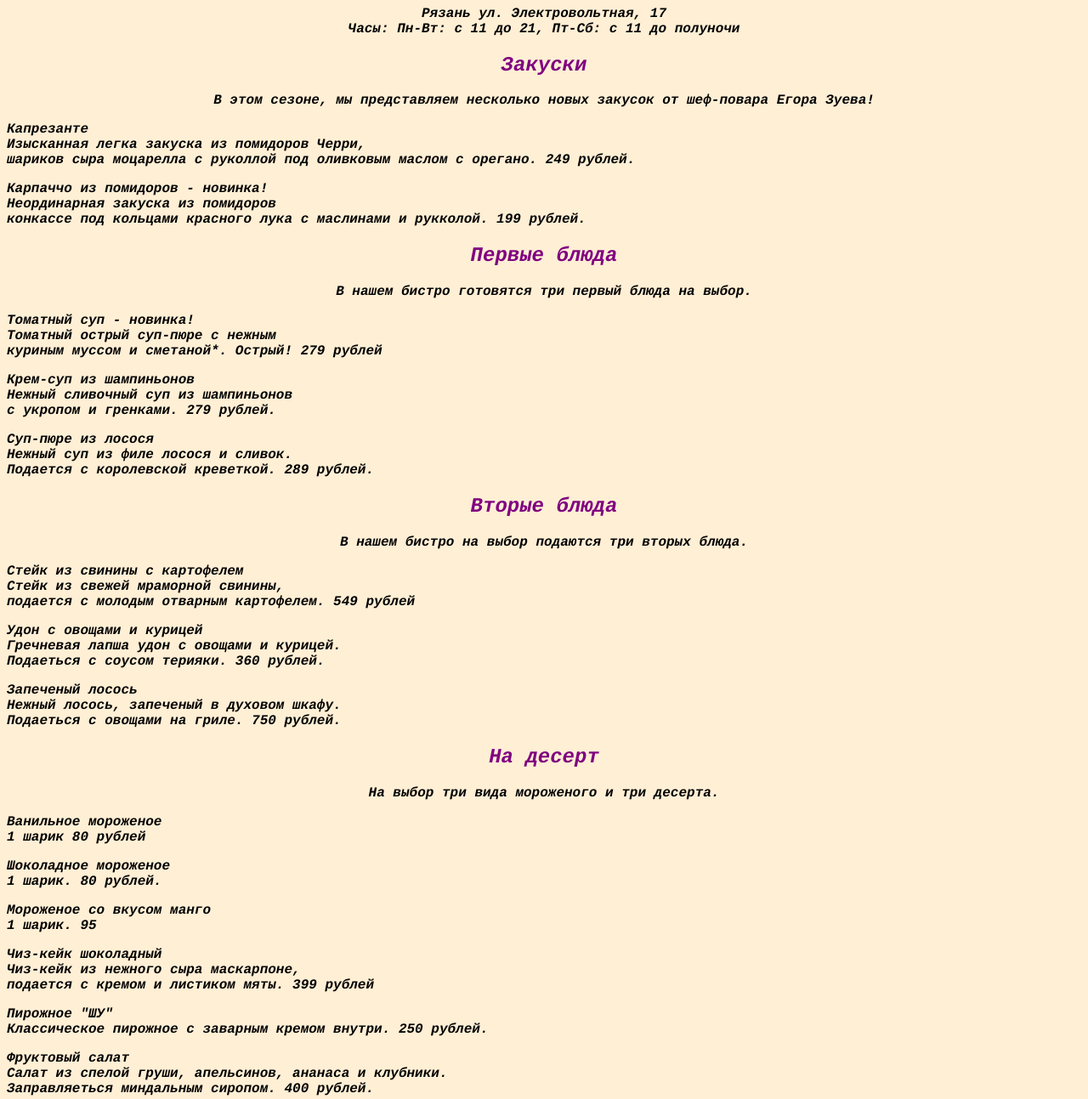
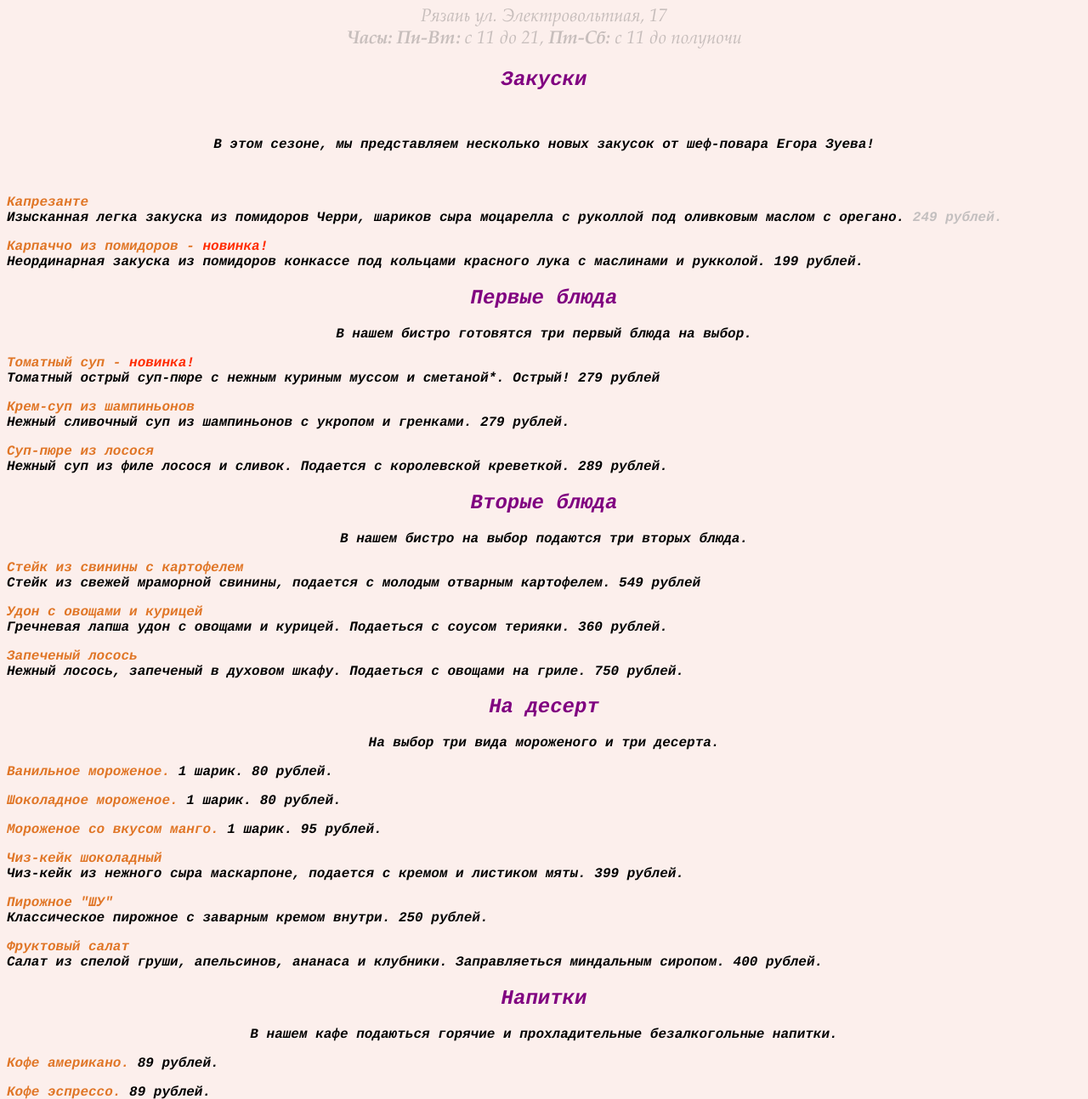
Before and after one commit to OldinPadavan/MDK_04.02, a plain HTML site: page Лабораторная работа №6/Лабораторная работа №6.html in a window 1280 px wide. Shown: the part 76-1369 px from the top of the page at 85% size. Drawn offline with Linux system fonts and the light colour scheme.

Commit message:
add new css features

```diff
--- a/Лабораторная работа №6/style.css
+++ b/Лабораторная работа №6/style.css
@@ -1,5 +1,5 @@
 BODY{
-  background: #FFEFD5;
+  background: #fcefec;
 }
 H1 {
   color: purple;
@@ -15,6 +15,14 @@ H2 {
   font-weight: bold;
   font-size: 18pt;
 }
+
+H3 {
+  color: #c7bebc;
+  font-family: Palatino,serif;
+  font-style: italic;
+  font-weight: normal;
+  font-size: 16pt;
+}
 P {
   color: black;
   font-family: Courier;
--- a/Лабораторная работа №6/Лабораторная работа №6.html
+++ b/Лабораторная работа №6/Лабораторная работа №6.html
@@ -3,59 +3,83 @@
   <HEAD>
     <META charset="utf-8">
     <TITLE>Меню</TITLE>
+    <STYLE>
+    .shodow {
+      font:bold 25pt Courier, oblique;
+      color: purple;
+      text-shadow: #b9a0b4 1px 1px 10px, #b9a0b4 2px 2px 10px,
+                   #b9a0b4 3px 3px 10px, #b9a0b4 4px 4px 10px,
+                   #b9a0b4 5px 5px 10px;
+    }
+    .redMark {
+      color: red;
+      font: bold 18pt, oblique;
+    }
+    .indent {
+      text-indent: 18pt;
+    }
+
+    </STYLE>
     <LINK rel="stylesheet" href="style.css">
   </HEAD>
   <BODY>
-    <H1 align= center>Бистро " Черный Гусь ": Летнее меню</H1>
-    <P align= center>Рязань ул. Электровольтная, 17<BR>
-    Часы: Пн-Вт: c 11 до 21, Пт-Сб: с 11 до полуночи</P>
+    <H1 align= center class="shodow">Бистро " Черный Гусь ": Летнее меню</H1>
+    <H3 align= center>Рязань ул. Электровольтная, 17<BR>
+    <span style="font-weight:900">Часы: Пн-Вт:</span> c 11 до 21, <span style="font-weight:900">Пт-Сб:</span> с 11 до полуночи</H3>
 
     <H2 align= center>Закуски</H2>
+    <BR>
       <P align= center>В этом сезоне, мы представляем несколько новых закусок от шеф-повара Егора Зуева!</P>
-      <P align= left>Капрезанте<br> Изысканная легка закуска из помидоров Черри,
-        <BR> шариков сыра моцарелла с руколлой под оливковым маслом с орегано. 249 рублей.</P>
-          <P align= left>Карпаччо из помидоров - новинка!<br> Неординарная закуска из помидоров
-            <BR> конкассе под кольцами красного лука с маслинами и рукколой. 199 рублей.</P>
+      <BR>
+      <P align= left> <span style="color:#e07627"> Капрезанте </span> <br> Изысканная легка закуска из помидоров Черри,
+         шариков сыра моцарелла с руколлой под оливковым маслом с орегано.<span style="color:#c3bfbf"> 249 рублей.</span></P>
+          <P align= left> <span style="color:#e07627"> Карпаччо из помидоров - <span style="color:#ff2b00">новинка!</span></span><br> Неординарная закуска из помидоров
+             конкассе под кольцами красного лука с маслинами и рукколой. 199 рублей.</P>
 
     <H2 align= center>Первые блюда</H2>
       <P align= center>В нашем бистро готовятся три первый блюда на выбор.</P>
-      <P align= left>Томатный суп - новинка! <br> Томатный острый суп-пюре с нежным
-        <BR> куриным муссом и сметаной*. Острый! 279 рублей</P>
-          <P align= left>Крем-суп из шампиньонов<br> Нежный сливочный суп из шампиньонов
-            <BR> с укропом и гренками. 279 рублей.</P>
-              <P align= left>Суп-пюре из лосося<br> Нежный суп из филе лосося и сливок.
-                <BR> Подается с королевской креветкой. 289 рублей.</P>
+      <P align= left><span style="color:#e07627">Томатный суп - <span style="color:#ff2b00"> новинка! </span></span><br> Томатный острый суп-пюре с нежным
+         куриным муссом и сметаной*. Острый! 279 рублей</P>
+          <P align= left><span style="color:#e07627">Крем-суп из шампиньонов</span><br> Нежный сливочный суп из шампиньонов
+             с укропом и гренками. 279 рублей.</P>
+              <P align= left><span style="color:#e07627">Суп-пюре из лосося </span><br> Нежный суп из филе лосося и сливок.
+                 Подается с королевской креветкой. 289 рублей.</P>
 
     <H2 align= center>Вторые блюда</H2>
      <P align= center>В нашем бистро на выбор подаются три вторых блюда.</P>
-     <P align= left>Стейк из свинины с картофелем <br> Стейк из свежей мраморной свинины,
-      <BR> подается с молодым отварным картофелем. 549 рублей</P>
-        <P align= left>Удон с овощами и курицей<br> Гречневая лапша удон с овощами и курицей.
-          <BR> Подаеться с соусом терияки. 360 рублей.</P>
-            <P align= left>Запеченый лосось<br> Нежный лосось, запеченый в духовом шкафу.
-              <BR> Подаеться с овощами на гриле. 750 рублей.</P>
+     <P align= left><span style="color:#e07627">Стейк из свинины с картофелем </span><br> Стейк из свежей мраморной свинины,
+       подается с молодым отварным картофелем. 549 рублей</P>
+        <P align= left><span style="color:#e07627">Удон с овощами и курицей</span><br> Гречневая лапша удон с овощами и курицей.
+           Подаеться с соусом терияки. 360 рублей.</P>
+            <P align= left><span style="color:#e07627">Запеченый лосось</span><br> Нежный лосось, запеченый в духовом шкафу.
+               Подаеться с овощами на гриле. 750 рублей.</P>
 
     <H2 align= center>На десерт</H2>
       <P align= center>На выбор три вида мороженого и три десерта.</P>
-      <P align= left>Ванильное мороженое <br> 1 шарик 80 рублей</P>
-          <P align= left>Шоколадное мороженое<br> 1 шарик. 80 рублей.</P>
-              <P align= left>Мороженое со вкусом манго<br> 1 шарик. 95</P>
-                <P align= left>Чиз-кейк шоколадный <br> Чиз-кейк из нежного сыра маскарпоне,
-                  <BR> подается с кремом и листиком мяты. 399 рублей</P>
-                    <P align= left>Пирожное "ШУ"<br> Классическое пирожное с заварным кремом внутри. 250 рублей.</P>
-                        <P align= left>Фруктовый салат<br> Салат из спелой груши, апельсинов, ананаса и клубники.
-                          <BR> Заправляеться миндальным сиропом. 400 рублей.</P>
+      <P align= left><span style="color:#e07627">Ванильное мороженое.</span> 1 шарик. 80 рублей.</P>
+          <P align= left><span style="color:#e07627">Шоколадное мороженое.</span> 1 шарик. 80 рублей.</P>
+              <P align= left><span style="color:#e07627">Мороженое со вкусом манго.</span> 1 шарик. 95 рублей.</P>
+                <P align= left><span style="color:#e07627">Чиз-кейк шоколадный </span> <br> Чиз-кейк из нежного сыра маскарпоне,
+                   подается с кремом и листиком мяты. 399 рублей.</P>
+                    <P align= left><span style="color:#e07627">Пирожное "ШУ"</span><br> Классическое пирожное с заварным кремом внутри. 250 рублей.</P>
+                        <P align= left><span style="color:#e07627">Фруктовый салат</span><br> Салат из спелой груши, апельсинов, ананаса и клубники.
+                           Заправляеться миндальным сиропом. 400 рублей.</P>
 
 
     <H2 align= center>Напитки</H2>
       <P align= center>В нашем кафе подаються горячие и прохладительные безалкогольные напитки.</P>
-      <P align= left>Кофе американо <br> 89 рублей</P>
-        <P align= left>Кофе эспрессо<br> 89 рублей</P>
-            <P align= left>Кофе латте<br> 119 рублей</P>
-              <P align= left>Чай черный<br> можно заказать в кружке или чайнике. 79/200 рублей </P>
-                  <P align= left>Чай зеленый<br> можно заказать в кружке или чайнике. 79/200 рублей</P>
-                      <P align= left>Лимонад домашний<br> На выбор разные вкусы: тархун, байкал, крем-сода, дюшес.
-                        <BR> Подаються со льдом в графине по 1,5 литра. 250 рублей.</P>
+      <P align= left><span style="color:#e07627">Кофе американо.</span> 89 рублей.</P>
+        <P align= left><span style="color:#e07627">Кофе эспрессо.</span> 89 рублей.</P>
+            <P align= left><span style="color:#e07627">Кофе латте.</span> 119 рублей.</P>
+              <P align= left><span style="color:#e07627">Чай черный</span><br> Можно заказать в кружке или чайнике. 79/200 рублей.</P>
+                  <P align= left><span style="color:#e07627">Чай зеленый</span><br> Можно заказать в кружке или чайнике. 79/200 рублей.</P>
+                      <P align= left><span style="color:#e07627">Лимонад домашний</span><br> На выбор разные вкусы: тархун, байкал, крем-сода, дюшес.
+                         Подаються со льдом в графине по 1,5 литра. 250 рублей.</P>
+
+
+    <P align = left class="redMark">
+      *Внимание! Острое блюдо.
+    </P>
 
   </BODY>
 </HTML>
```
